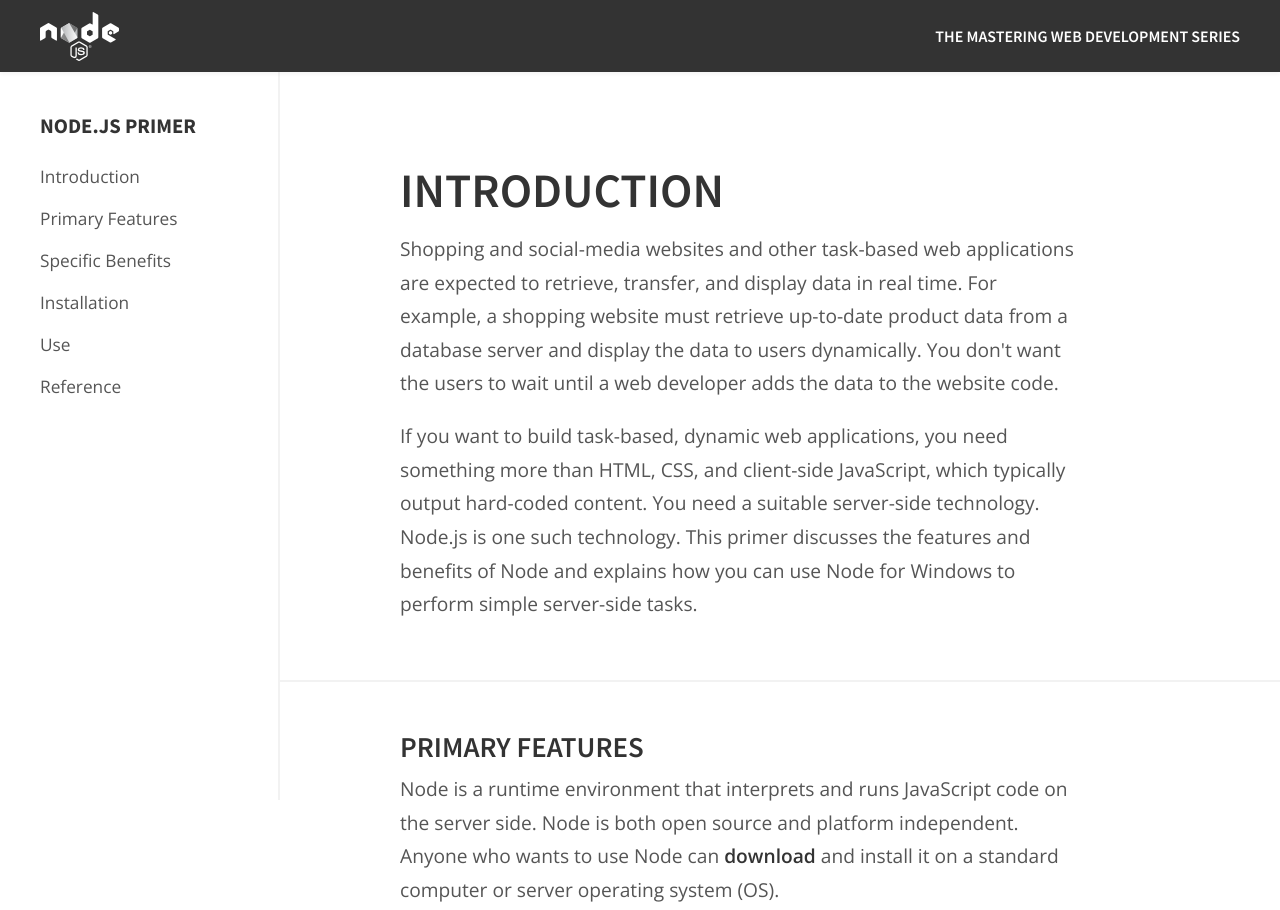
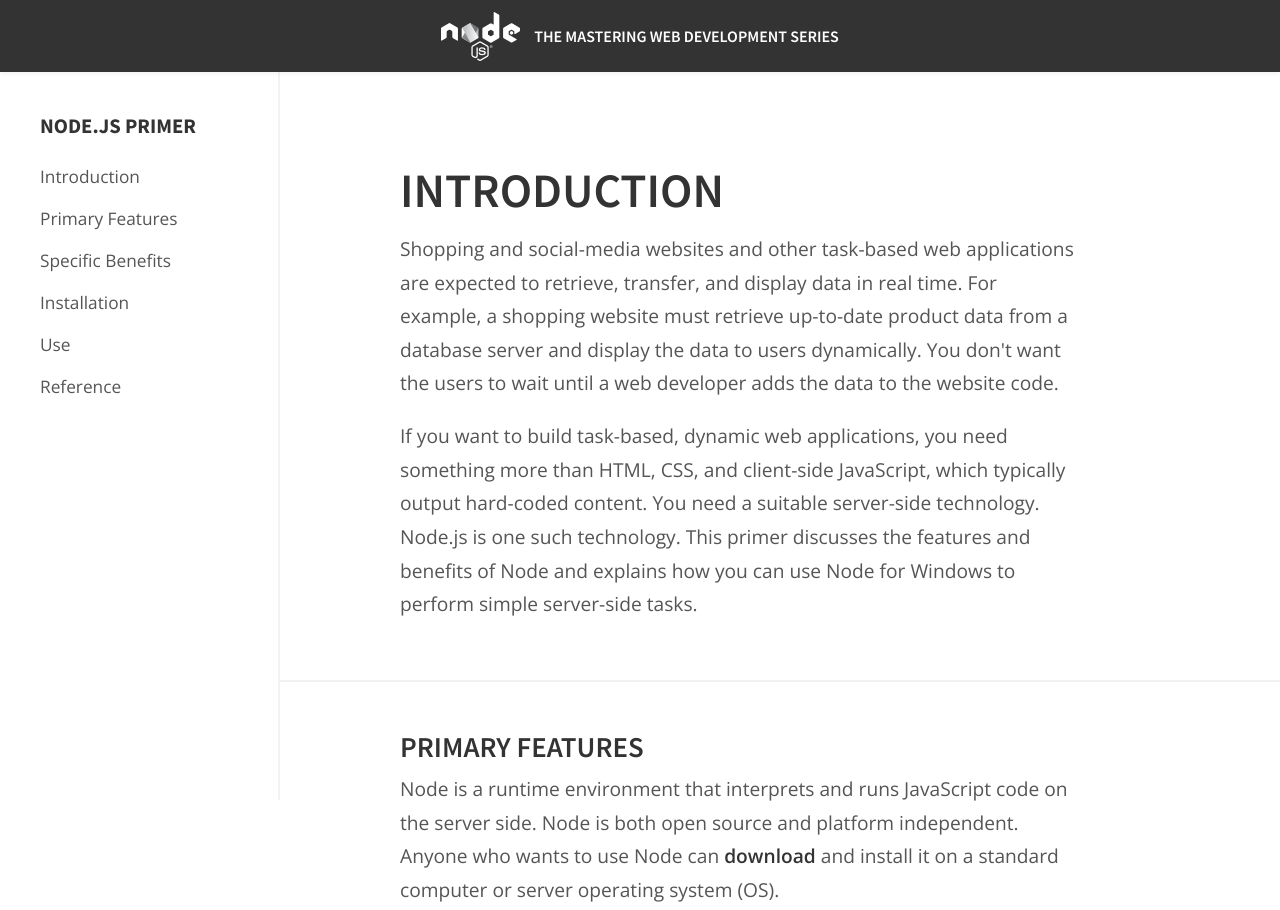
Before and after one commit to shambhavithakur/fccTechnicalDocumentation, a plain HTML site: page index.html in a window 1280 px wide. Shown: the top 910 px of the page. Drawn offline with nearby package versions, Linux system fonts and the light colour scheme.

Commit message:
Change flex alignment in top bar

```diff
--- a/style.css
+++ b/style.css
@@ -235,6 +235,7 @@ Media queries
   .top-bar {
     padding-left: 40px;
     padding-right: 40px;
+    justify-content: center;
   }
   .menu-button {
     display: none;
@@ -247,6 +248,7 @@ Media queries
     font-weight: 600;
     text-transform: uppercase;
     margin-bottom: 0;
+    padding-left: 14px;
   }
 }
 @media screen and (min-width: 1321px) {
```
